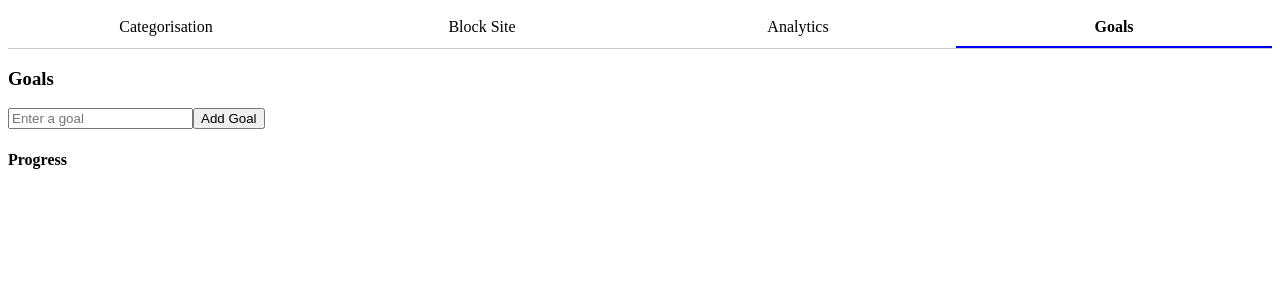
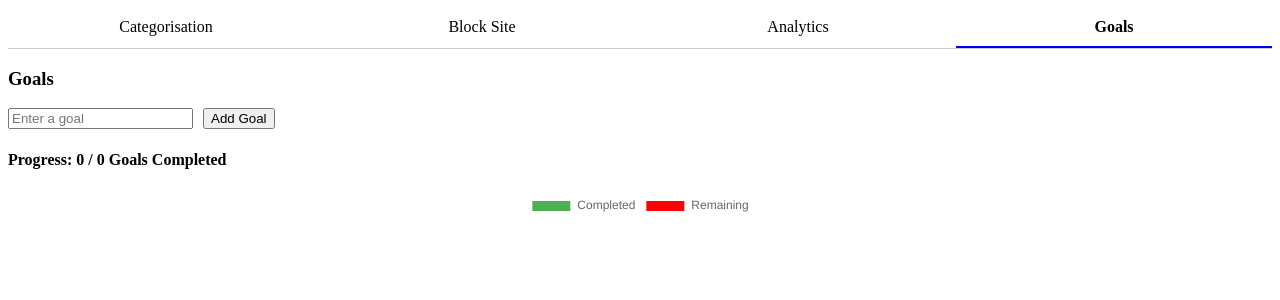
Before and after one commit to mohammed03p/webtime-pro, a Vue app: page / in a window 1280 px wide. Both pictures are taken after a click on the element "Goals". Shown: the top 300 px of the page. Built offline with nearby package versions, Linux system fonts and the light colour scheme; the HTML template or start-up script is replaced by a standard one.

Commit message:
WIP: Update goals tab (not fully functional)

```diff
--- a/popup.html
+++ b/popup.html
@@ -8,6 +8,6 @@
 </head>
 <body>
     <div id="app"></div>
-    <script type="module" src="./dist/assets/main-DxqhBx-j.js"></script>
+    <script type="module" src="./dist/assets/main-C9_Dj_Px.js"></script>
 </body>
 </html>
--- a/src/components/GoalsTab.vue
+++ b/src/components/GoalsTab.vue
@@ -9,24 +9,20 @@ const newGoal = ref("");
 const completedGoals = ref(0);
 let chartInstance = null;
 
-// Load goals from storage when the component mounts
+// Load saved goals from Chrome storage on mount
 onMounted(() => {
   chrome.storage.local.get("goals", (data) => {
-        if (data.goals) {
-            goals.value = data.goals;
+    goals.value = Array.isArray(data.goals) ? data.goals : [];
     updateCompletedCount();
-            nextTick(() => drawChart());
-        }
+    nextTick(drawChart); // ensure DOM is ready before drawing
   });
 });
 
 // Add a new goal
 const addGoal = () => {
   if (newGoal.value.trim() === "") return;
-
-    goals.value.push({ text: newGoal.value, completed: false });
+  goals.value.push({ text: newGoal.value.trim(), completed: false });
   newGoal.value = "";
-
   saveGoals();
 };
 
@@ -36,27 +32,35 @@ const toggleGoal = (index) => {
   saveGoals();
 };
 
-// Save goals to Chrome storage
+// Remove goal
+const removeGoal = (index) => {
+  goals.value.splice(index, 1);
+  saveGoals();
+};
+
+// Save to Chrome and update chart
 const saveGoals = () => {
   chrome.storage.local.set({ goals: goals.value }, () => {
+    console.log("Goals saved:", goals.value); // debug logging
     updateCompletedCount();
     updateChart();
   });
 };
 
-// Update completed goal count
+// Count completed goals
 const updateCompletedCount = () => {
-    completedGoals.value = goals.value.filter(goal => goal.completed).length;
+  completedGoals.value = goals.value.filter((goal) => goal.completed).length;
 };
 
-// Draw or update the chart
+// Draw chart
 const drawChart = () => {
-    const ctx = document.getElementById("goalChart");
+  const canvas = document.getElementById("goalChart");
+  if (!canvas) return;
+
+  const ctx = canvas.getContext("2d");
   if (!ctx) return;
 
-    if (chartInstance) {
-        chartInstance.destroy();
-    }
+  if (chartInstance) chartInstance.destroy();
 
   chartInstance = new Chart(ctx, {
     type: "doughnut",
@@ -69,28 +73,34 @@ const drawChart = () => {
     },
     options: {
       responsive: true,
-            maintainAspectRatio: false
+      maintainAspectRatio: false,
     }
   });
 };
 
-// Update chart without recreating it
+// Update chart data
 const updateChart = () => {
   if (!chartInstance) {
-        nextTick(() => drawChart());
+    drawChart();
     return;
   }
 
-    chartInstance.data.datasets[0].data = [completedGoals.value, goals.value.length - completedGoals.value];
+  chartInstance.data.datasets[0].data = [
+    completedGoals.value,
+    goals.value.length - completedGoals.value
+  ];
   chartInstance.update();
 };
 
-// Watch for changes and update the chart
+// Watcher with a delay to reduce flicker
+let chartUpdateTimeout;
 watch(goals, () => {
   updateCompletedCount();
-    updateChart();
+  clearTimeout(chartUpdateTimeout);
+  chartUpdateTimeout = setTimeout(updateChart, 300); // avoids rapid redraws
 }, { deep: true });
 </script>
+
 
 <template>
     <div>
@@ -104,10 +114,11 @@ watch(goals, () => {
                 <span :style="{ textDecoration: goal.completed ? 'line-through' : 'none' }">
                     {{ goal.text }}
                 </span>
+                <button @click="removeGoal(index)" style="margin-left: 10px; color: red;">X</button>
             </li>
         </ul>
 
-        <h4>Progress</h4>
+        <h4>Progress: {{ completedGoals }} / {{ goals.length }} Goals Completed</h4>
         <canvas id="goalChart" width="200" height="200"></canvas>
     </div>
 </template>
@@ -128,4 +139,8 @@ canvas {
     max-width: 100%;
     height: auto;
 }
+
+button {
+    margin-left: 10px;
+}
 </style>
```
Also changed, not shown: 2 other files (tests, documents, lock files or other folders). Lines whose indentation alone changed are shown as unchanged.
